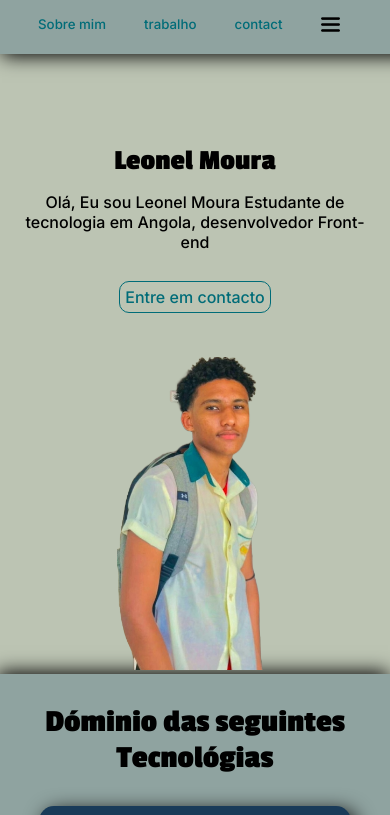
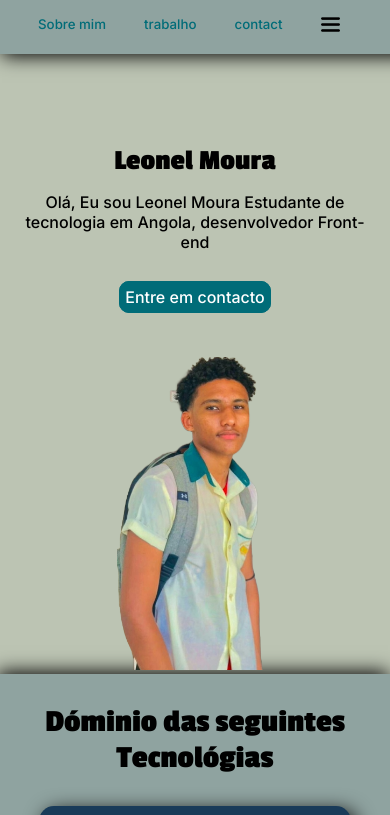
Before and after one commit to Leonelfrias/leonelfrias.github.io, a plain HTML site: page index.html in a window 390 px wide. Shown: the top 815 px of the page. Drawn offline with Linux system fonts and the light colour scheme.

Commit message:
modificação

```diff
--- a/css/style.css
+++ b/css/style.css
@@ -188,6 +188,8 @@ footer{
         border-radius: 10px;
         font-size: 1em;
         width: 50vw;
+        background-color: var(--cor02);
+        color: white;
     }
     .menu{
         padding-left: -15px;
```
